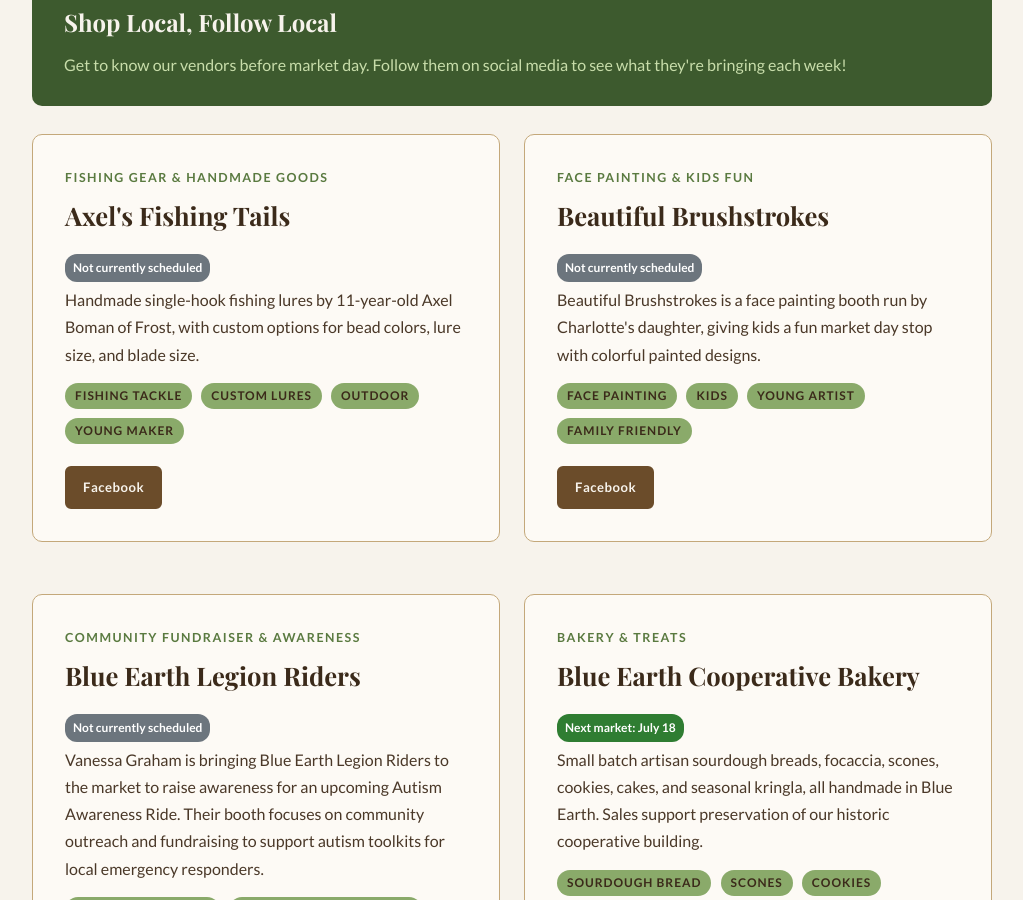
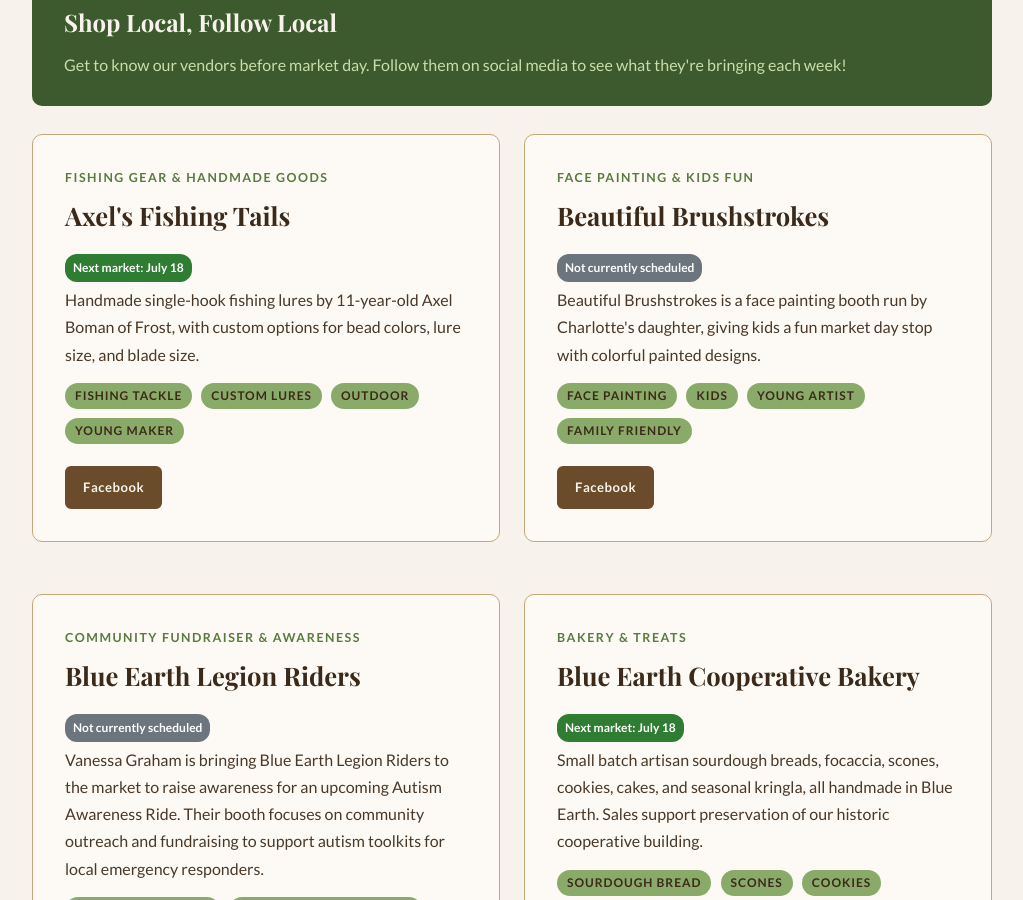
Before and after one commit to blueearthcommunitymarket/blueearthcommunitymarket.github.io, a Jekyll site: the page built from vendor-spotlight/index.md, in a window 1280 px wide and 900 px high, scrolled down 309 px. Shown: the whole window, without its empty margins (128-1151 px from the left). Built offline with Jekyll 4.4.1, drawn with Linux system fonts in a browser that asks for light colours; some web fonts are replaced; some of the changed text lies outside the part shown.

Commit message:
Fix remaining vendor spotlight date mismatches

```diff
--- a/vendor-spotlight/index.html
+++ b/vendor-spotlight/index.html
@@ -36,7 +36,7 @@ description: Meet the vendors of the Blue Earth Community Market. Browse what th
             <div class="section-label">Fishing Gear &amp; Handmade Goods</div>
             <h2>Axel's Fishing Tails</h2>
             <div class="market-frequency">
-                <span class="frequency-badge freq-none">Not currently scheduled</span>
+                <span class="frequency-badge freq-next">Next market: July 18</span>
             </div>
             <p>Handmade single-hook fishing lures by 11-year-old Axel Boman of Frost, with custom options for bead colors, lure size, and blade size.</p>
             <div class="pills" style="margin-top: 12px;">
@@ -705,7 +705,7 @@ description: Meet the vendors of the Blue Earth Community Market. Browse what th
             <div class="section-label">Bakery &amp; Pet Treats</div>
             <h2>Treats &amp; Treasures By Laura &amp; Milo</h2>
             <div class="market-frequency">
-                <span class="frequency-badge freq-none">Not currently scheduled</span>
+                <span class="frequency-badge freq-next">Next market: July 25</span>
             </div>
             <p>Cottage food baked goods, dog treats and toys, plus unique arts and crafts items. A delightful mix offering something special for both humans and their furry friends.</p>
             <div class="pills" style="margin-top: 12px;">
--- a/vendor-spotlight/index.md
+++ b/vendor-spotlight/index.md
@@ -36,7 +36,7 @@ description: Meet the vendors of the Blue Earth Community Market. Browse what th
             <div class="section-label">Fishing Gear &amp; Handmade Goods</div>
             <h2>Axel's Fishing Tails</h2>
             <div class="market-frequency">
-                <span class="frequency-badge freq-none">Not currently scheduled</span>
+                <span class="frequency-badge freq-next">Next market: July 18</span>
             </div>
             <p>Handmade single-hook fishing lures by 11-year-old Axel Boman of Frost, with custom options for bead colors, lure size, and blade size.</p>
             <div class="pills" style="margin-top: 12px;">
@@ -674,7 +674,7 @@ description: Meet the vendors of the Blue Earth Community Market. Browse what th
             <div class="section-label">Bakery &amp; Pet Treats</div>
             <h2>Treats &amp; Treasures By Laura &amp; Milo</h2>
             <div class="market-frequency">
-                <span class="frequency-badge freq-none">Not currently scheduled</span>
+                <span class="frequency-badge freq-next">Next market: July 25</span>
             </div>
             <p>Cottage food baked goods, dog treats and toys, plus unique arts and crafts items. A delightful mix offering something special for both humans and their furry friends.</p>
             <div class="pills" style="margin-top: 12px;">
```
